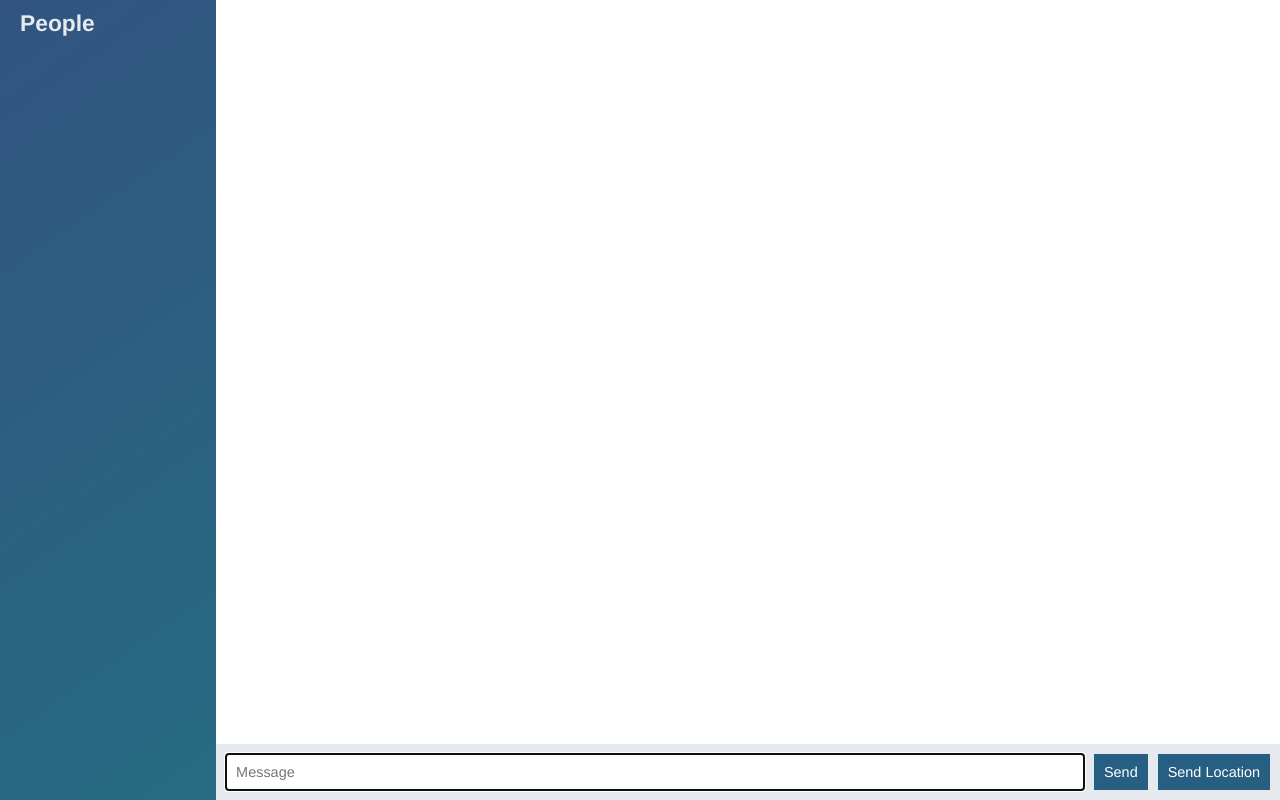
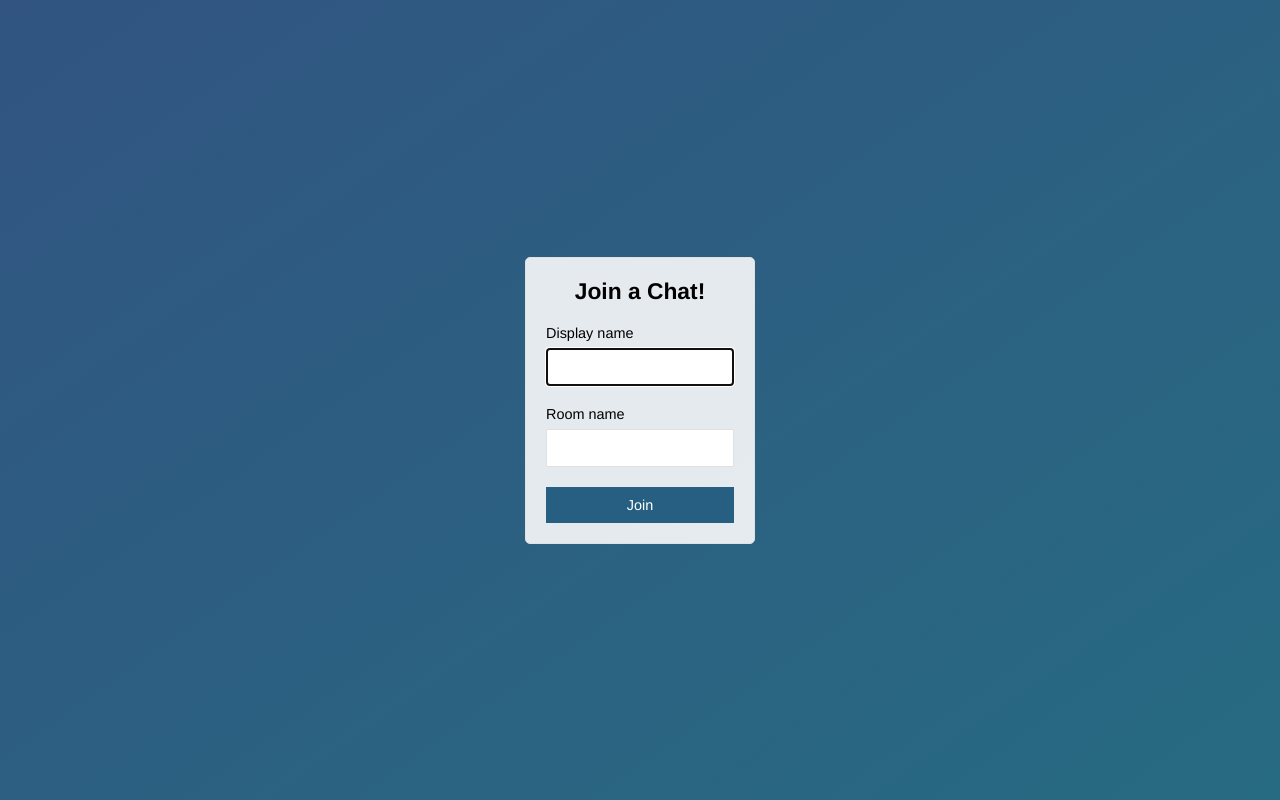
Before and after one commit to KadenZipfel/node-chat-app, a website: page public/index.html in a window 1280 px wide. Drawn offline with nearby package versions, Linux system fonts and the light colour scheme; no server answers.

Commit message:
Add join page that submits to chat.html

```diff
--- a/public/index.html
+++ b/public/index.html
@@ -2,57 +2,28 @@
 <html>
   <head>
     <meta charset="utf-8">
+    <meta name="viewport" content="width=device-width, initial-scale=1, user-scalable=no">
+    <title>Join | ChatApp</title>
     <link rel="stylesheet" href="/css/styles.css" type="text/css" />
   </head>
-  <body class="chat">
-
-    <div class="chat__sidebar">
-      <h3>People</h3>
-      <div id="users"></div>
+  <body class="centered-form">
+    <div class="centered-form__form">
+      <form action="/chat.html">
+        <div class="form-field">
+          <h3>Join a Chat!</h3>
+        </div>
+        <div class="form-field">
+          <label>Display name</label>
+          <input type="text" name="name" autofocus/>
+        </div>
+        <div class="form-field">
+          <label>Room name</label>
+          <input type="text" name="room"/>
+        </div>
+        <div class="form-field">
+          <button>Join</button>
+        </div>
+      </form>
     </div>
-
-    <div class="chat__main">
-      <ol class="chat__messages" id="messages"></ol>
-
-      <div class="chat__footer">
-        <form id="message-form">
-          <input type="text" name="message" placeholder="Message" autofocus autocomplete="off"/>
-          <button>Send</button>
-        </form>
-        <button id="send-location">Send Location</button>
-      </div>
-    </div>
-
-    <script id="message-template" type="text/template">
-      <li class="message">
-        <div class="message__title">
-          <h4>{{from}}</h4>
-          <span>{{createdAt}}</span>
-        </div>
-        <div class="message__body">
-          <p>{{text}}</p>
-        </div>
-      </li>
-    </script>
-
-    <script id="location-message-template" type="text/template">
-      <li class="message">
-        <div class="message__title">
-          <h4>{{from}}</h4>
-          <span>{{createdAt}}</span>
-        </div>
-        <div class="message__body">
-          <p>
-            <a href="{{url}}" target="_blank">My current location</a>
-          </p>
-        </div>
-      </li>
-    </script>
-
-    <script type="text/javascript" src="/socket.io/socket.io.js"></script>
-    <script src="/js/libs/jquery-3.3.1.min.js"></script>
-    <script src="/js/libs/moment.js"></script>
-    <script src="/js/libs/mustache.js"></script>
-    <script src="/js/index.js"></script>
   </body>
 </html>
```
Also changed, not shown: public/chat.html (added, +60 -0 lines), public/js/chat.js (renamed from public/js/index.js).
